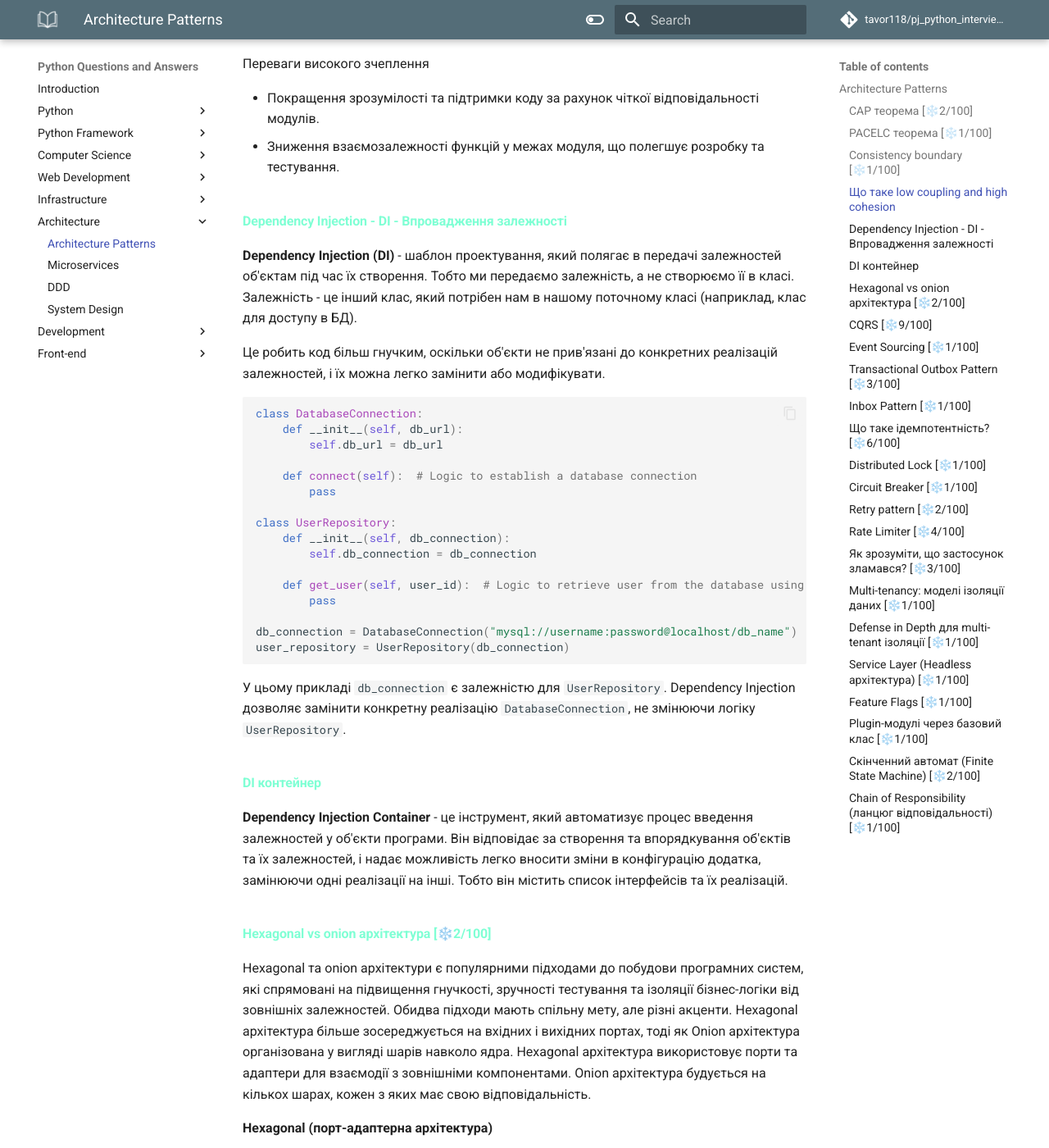
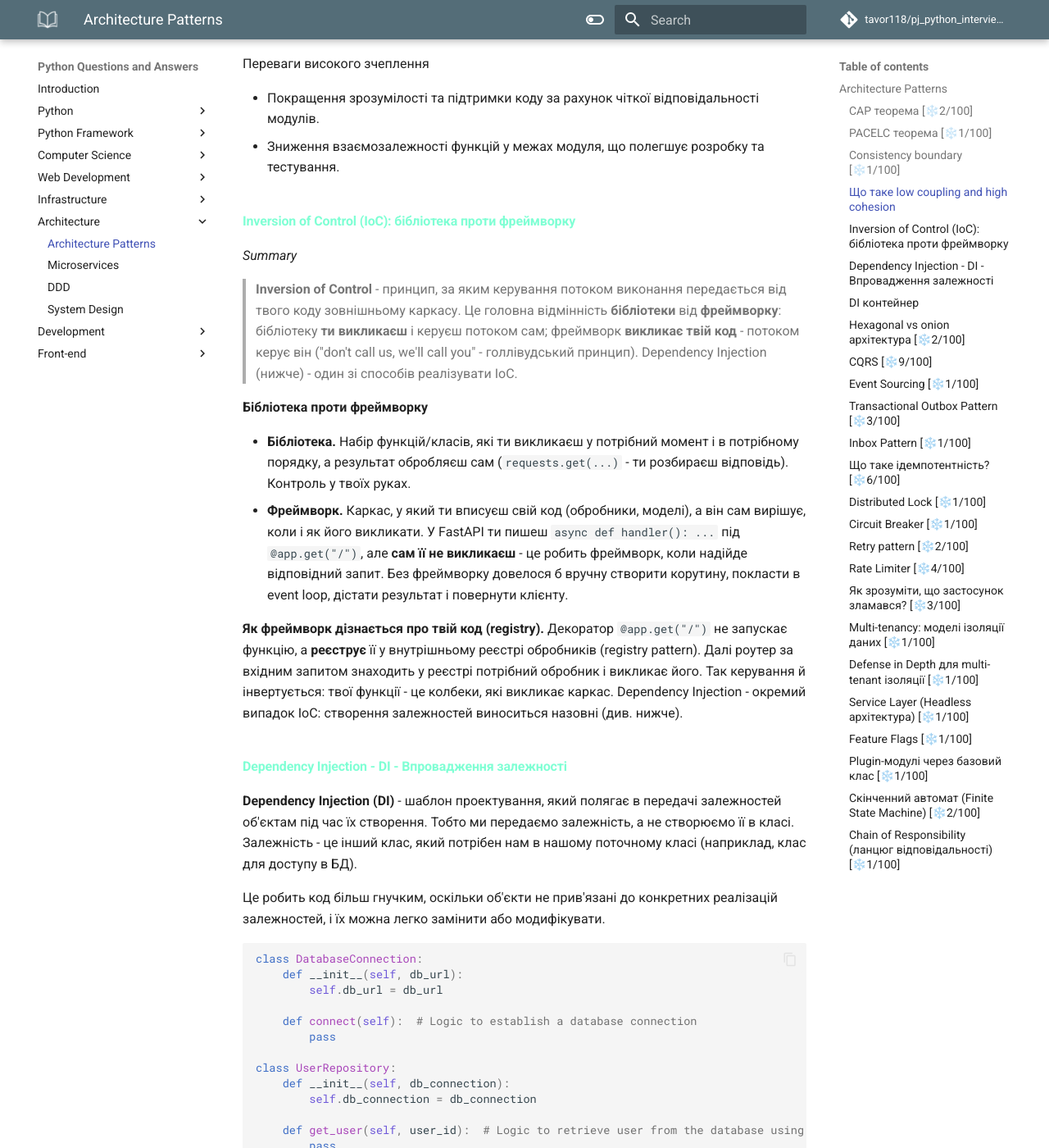
Before and after one commit to tavor118/pj_python_interview_questions_and_answers, an MkDocs documentation site: the page built from docs/architecture/architecture_patterns.md, in a window 1280 px wide and 1400 px high, scrolled down 5317 px. Shown: the whole window at 82% size. Built offline with MkDocs 1.6.1 and Material for MkDocs 9.7.7, drawn with Linux system fonts in a browser that asks for light colours; comment, search, counter and statistics services are not loaded.

Commit message:
Inversion of Control, hot-key sharding problem, Locust load testing

```diff
--- a/docs/architecture/architecture_patterns.md
+++ b/docs/architecture/architecture_patterns.md
@@ -200,6 +200,34 @@ consistency у системі. Збільшення - простіша моде
 
 - Покращення зрозумілості та підтримки коду за рахунок чіткої відповідальності модулів.
 - Зниження взаємозалежності функцій у межах модуля, що полегшує розробку та тестування.
+
+
+
+### Inversion of Control (IoC): бібліотека проти фреймворку
+
+*Summary*
+> **Inversion of Control** - принцип, за яким керування потоком виконання передається від
+> твого коду зовнішньому каркасу. Це головна відмінність **бібліотеки** від **фреймворку**:
+> бібліотеку **ти викликаєш** і керуєш потоком сам; фреймворк **викликає твій код** - потоком
+> керує він ("don't call us, we'll call you" - голлівудський принцип). Dependency Injection
+> (нижче) - один зі способів реалізувати IoC.
+
+**Бібліотека проти фреймворку**
+
+- **Бібліотека.** Набір функцій/класів, які ти викликаєш у потрібний момент і в потрібному
+  порядку, а результат обробляєш сам (`requests.get(...)` - ти розбираєш відповідь). Контроль
+  у твоїх руках.
+- **Фреймворк.** Каркас, у який ти вписуєш свій код (обробники, моделі), а він сам вирішує,
+  коли і як його викликати. У FastAPI ти пишеш `async def handler(): ...` під `@app.get("/")`,
+  але **сам її не викликаєш** - це робить фреймворк, коли надійде відповідний запит. Без
+  фреймворку довелося б вручну створити корутину, покласти в event loop, дістати результат і
+  повернути клієнту.
+
+**Як фреймворк дізнається про твій код (registry).** Декоратор `@app.get("/")` не запускає
+функцію, а **реєструє** її у внутрішньому реєстрі обробників (registry pattern). Далі роутер
+за вхідним запитом знаходить у реєстрі потрібний обробник і викликає його. Так керування й
+інвертується: твої функції - це колбеки, які викликає каркас. Dependency Injection - окремий
+випадок IoC: створення залежностей виноситься назовні (див. нижче).
 
 
 
```
Also changed, not shown: docs/computer_science/testing.md (+4 -0 lines), docs/infrastructure/database.md (+8 -0 lines).
